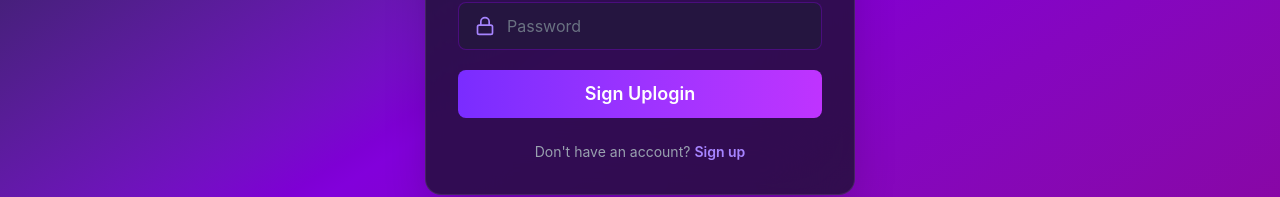
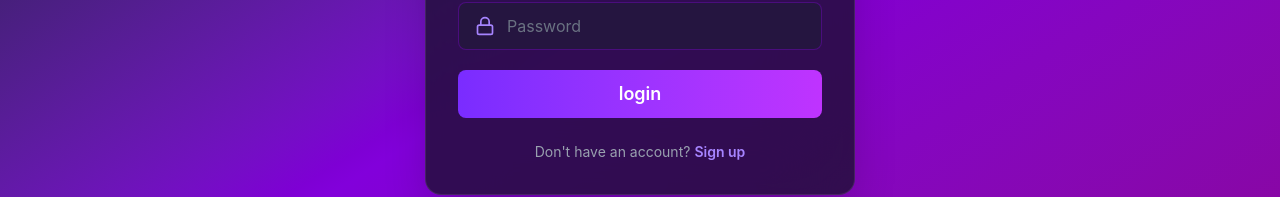
Before and after one commit to stKomendant/MindEnglish, a React (Vite) app in the folder web/: page /auth/login in a window 1280 px wide. Shown: the part 400-597 px from the top of the page. Built offline with nearby package versions, Linux system fonts and the light colour scheme; no server answers.

Commit message:
fix: loading from login and signUps

```diff
--- a/web/src/pages/Auth/Login/LoginPage.tsx
+++ b/web/src/pages/Auth/Login/LoginPage.tsx
@@ -60,7 +60,6 @@ const handleLogin = async(e: React.FormEvent) => {
         </Link> */}
 
         <button type="submit" className="mt-1 h-12 rounded-lg bg-linear-to-r from-[#7a2cff] to-[#bf33ff] text-lg font-semibold text-white transition hover:opacity-90 active:scale-[0.98]">
-          {isLoading ? "Signing up..." : "Sign Up"}
           {isLoading ? "login up..." : "login"}
         </button>
       </form>
```
